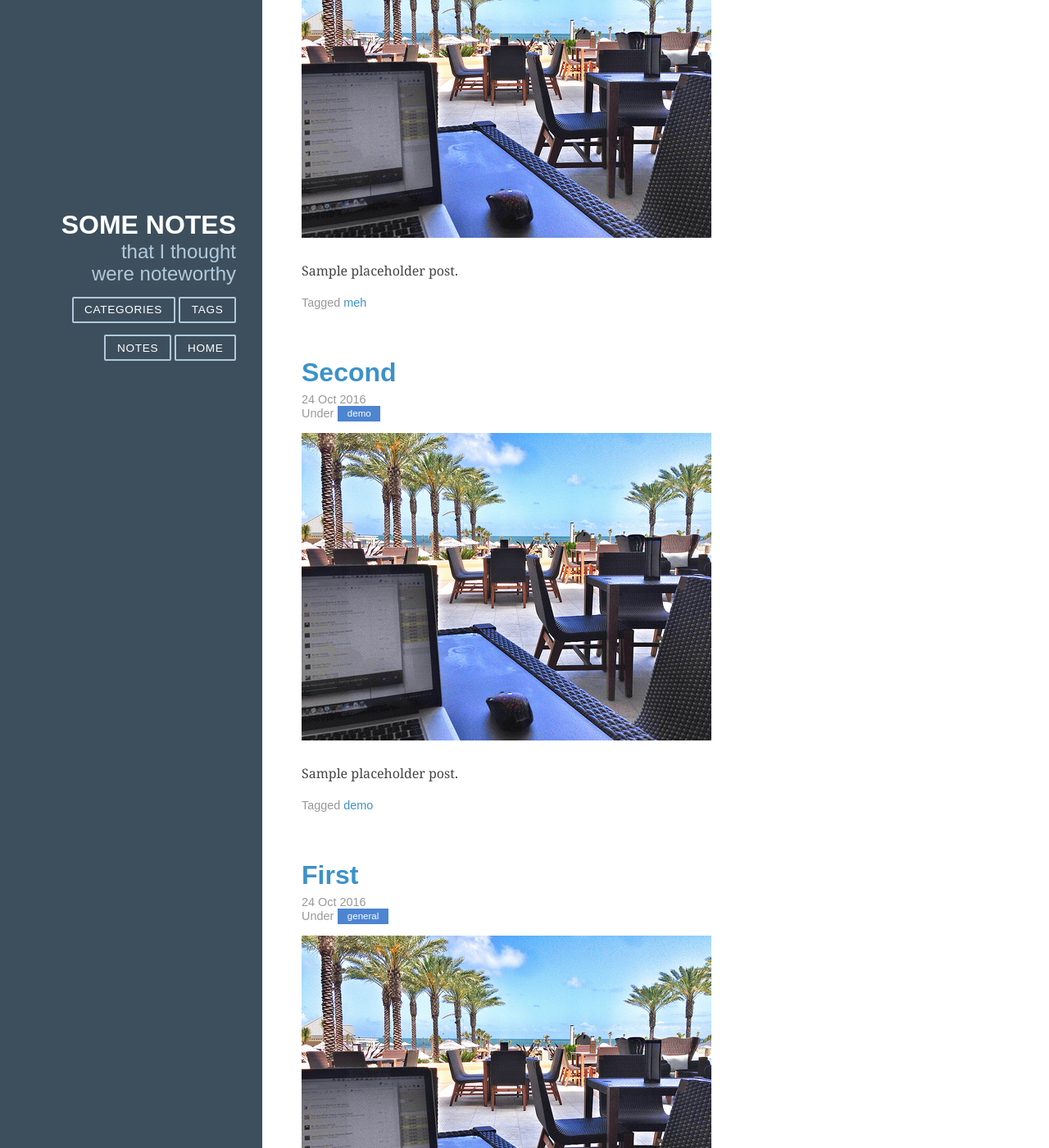
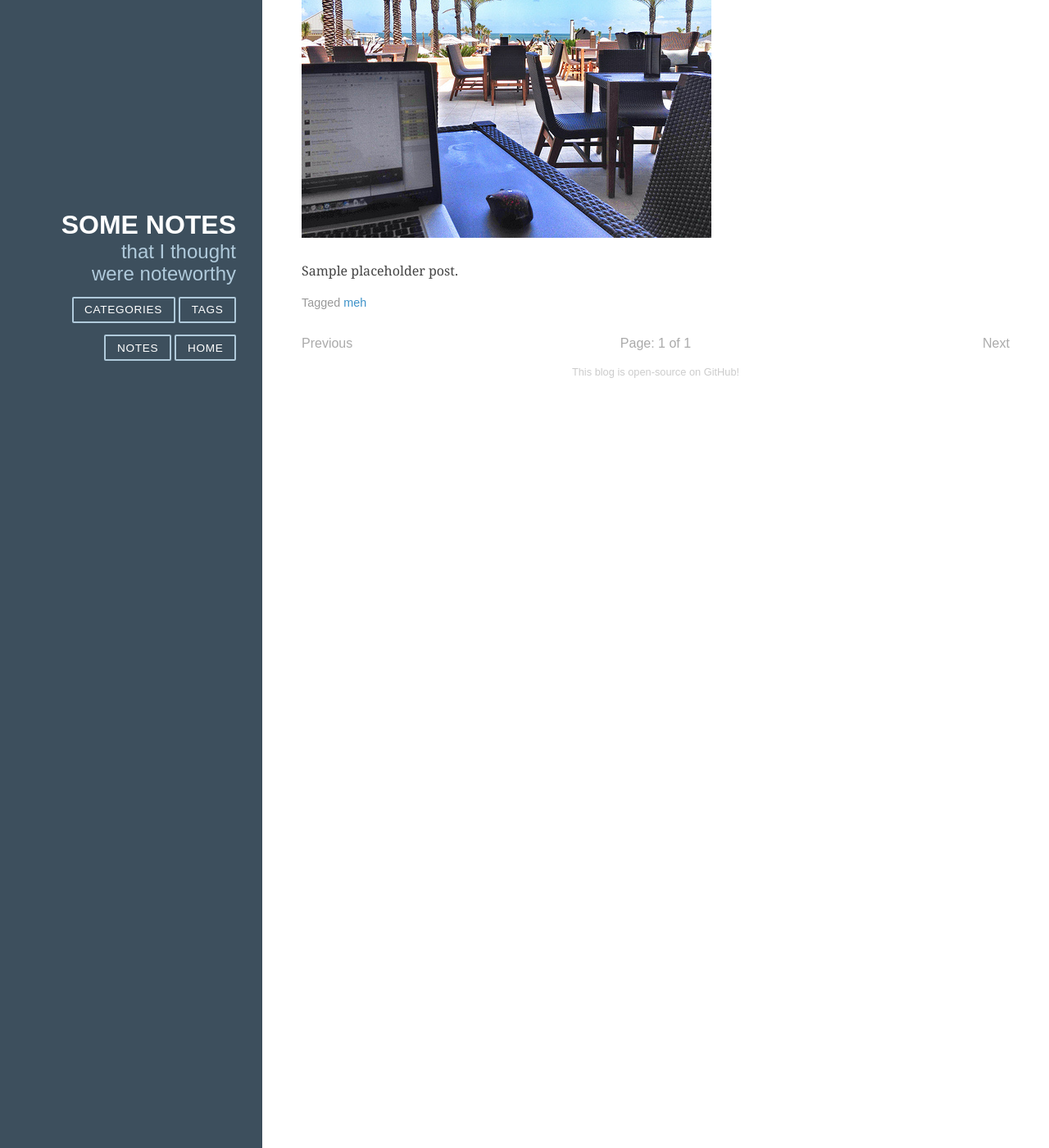
Before and after one commit to monaqvi/monaqvi.github.io, a Jekyll site: the page built from notes/index.html, in a window 1280 px wide and 1400 px high, scrolled down 270 px. Shown: the whole window at 82% size. Built offline with Jekyll 4.4.1, drawn with Linux system fonts in a browser that asks for light colours; nearby versions of some CDN libraries; the list of posts is cut into pages by our own code; comment, search, counter and statistics services are not loaded; some of the changed text lies outside the part shown.

Commit message:
Test placeholder post

```diff
--- a/_layouts/blog.html
+++ b/_layouts/blog.html
@@ -1,8 +1,6 @@
 ---
 layout: default
-description: My notes and scribbles
-tags: [developer, businessman, human]
-css: ['/assets/blog/css/style.css']
+css: [/assets/blog/css/style.css]
 ---
 <nav class="sidebar pure-u-1 pure-u-md-1-4">
   <div class="header">
--- a/_layouts/default.html
+++ b/_layouts/default.html
@@ -1,6 +1,6 @@
 ---
-title: "Mo Naqvi"
-description: "Software Engineer | Businessman | Human"
+title: Mo Naqvi
+description: Software Engineer | Businessman | Human
 tags: [software engineer, businessman, human]
 image: https://monaqvi.github.io/assets/img/icons/twitter-fb.png
 ---
--- a/_posts/2016-10-24-second.md
+++ /dev/null
@@ -1,10 +0,0 @@
----
-layout: post
-title: "Second"
-description: Sample placeholder post.
-categories: [demo]
-tags: [demo]
-image: https://monaqvi.github.io/assets/blog/img/8915936174_8d54ec76c6.jpg
----
-
-Second
--- a/notes/index.html
+++ b/notes/index.html
@@ -1,6 +1,7 @@
 ---
 layout: blog
 title: Notes
+description: My notes and scribbles
 ---
 <!-- Loops through the paginated posts -->
 <section class="posts">
```
Also changed, not shown: _posts/2016-09-30-placeholder.md (renamed from _posts/2016-10-24-third.md, +2 -3 lines), _posts/2016-10-24-first.md (deleted, +0 -10 lines).
